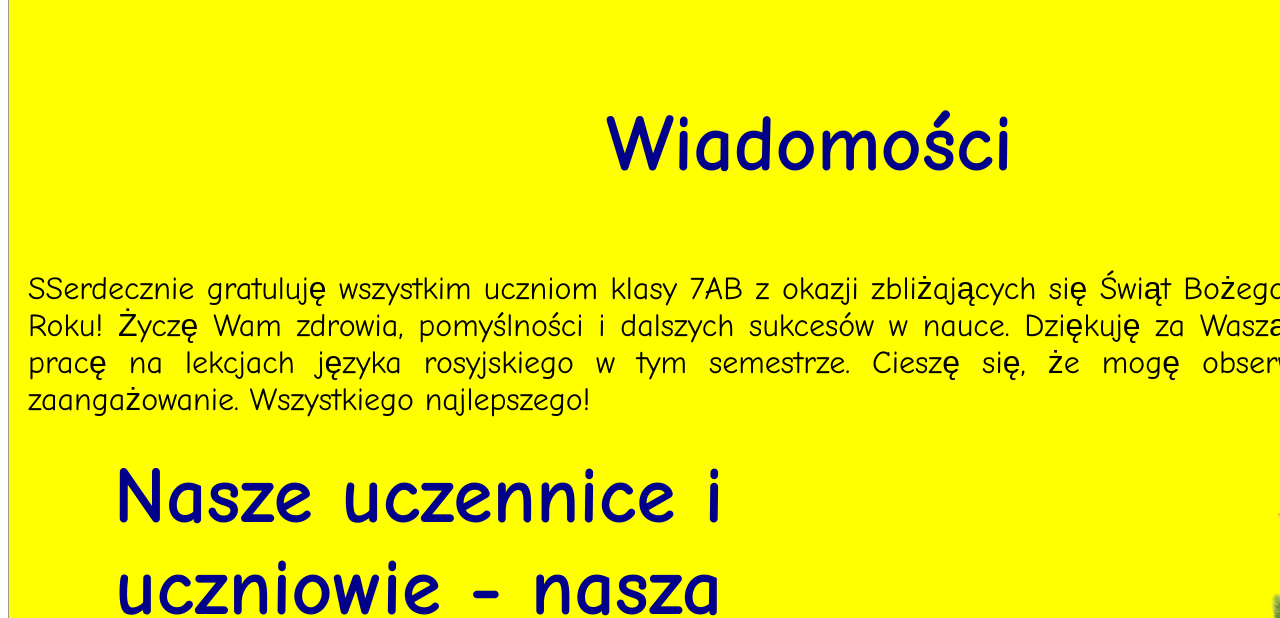
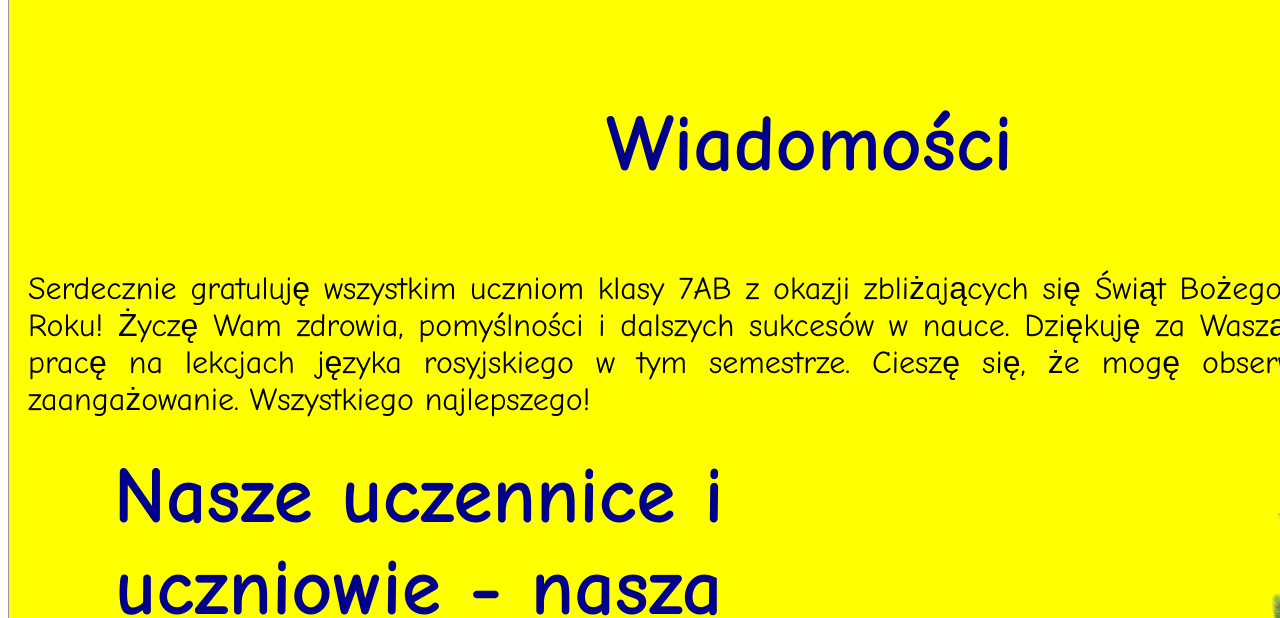
Before and after one commit to Don-Bosco-Rus/Russian-Language-Site, a plain HTML site: page 7ab.html in a window 1280 px wide. Shown: the part 623-1241 px from the top of the page. Drawn offline with Linux system fonts and the light colour scheme.

Commit message:
Update 7ab.html

```diff
--- a/7ab.html
+++ b/7ab.html
@@ -121,7 +121,7 @@
         <div id="yellow-background">
             <div id="content">
                 <h3>Wiadomości</h3>
-                <p>SSerdecznie gratuluję wszystkim uczniom klasy 7AB z okazji zbliżających się Świąt Bożego Narodzenia i Nowego Roku! Życzę Wam zdrowia, pomyślności i dalszych sukcesów w nauce. Dziękuję za Waszą poważną i sumienną pracę na lekcjach języka rosyjskiego w tym semestrze. Cieszę się, że mogę obserwować Wasz rozwój i zaangażowanie. Wszystkiego najlepszego!</p>
+                <p>Serdecznie gratuluję wszystkim uczniom klasy 7AB z okazji zbliżających się Świąt Bożego Narodzenia i Nowego Roku! Życzę Wam zdrowia, pomyślności i dalszych sukcesów w nauce. Dziękuję za Waszą poważną i sumienną pracę na lekcjach języka rosyjskiego w tym semestrze. Cieszę się, że mogę obserwować Wasz rozwój i zaangażowanie. Wszystkiego najlepszego!</p>
                 <h3 class="half-center">Nasze uczennice i uczniowie - nasza duma</h3>
                 <ol>
                     <li>Franek</li>
```
